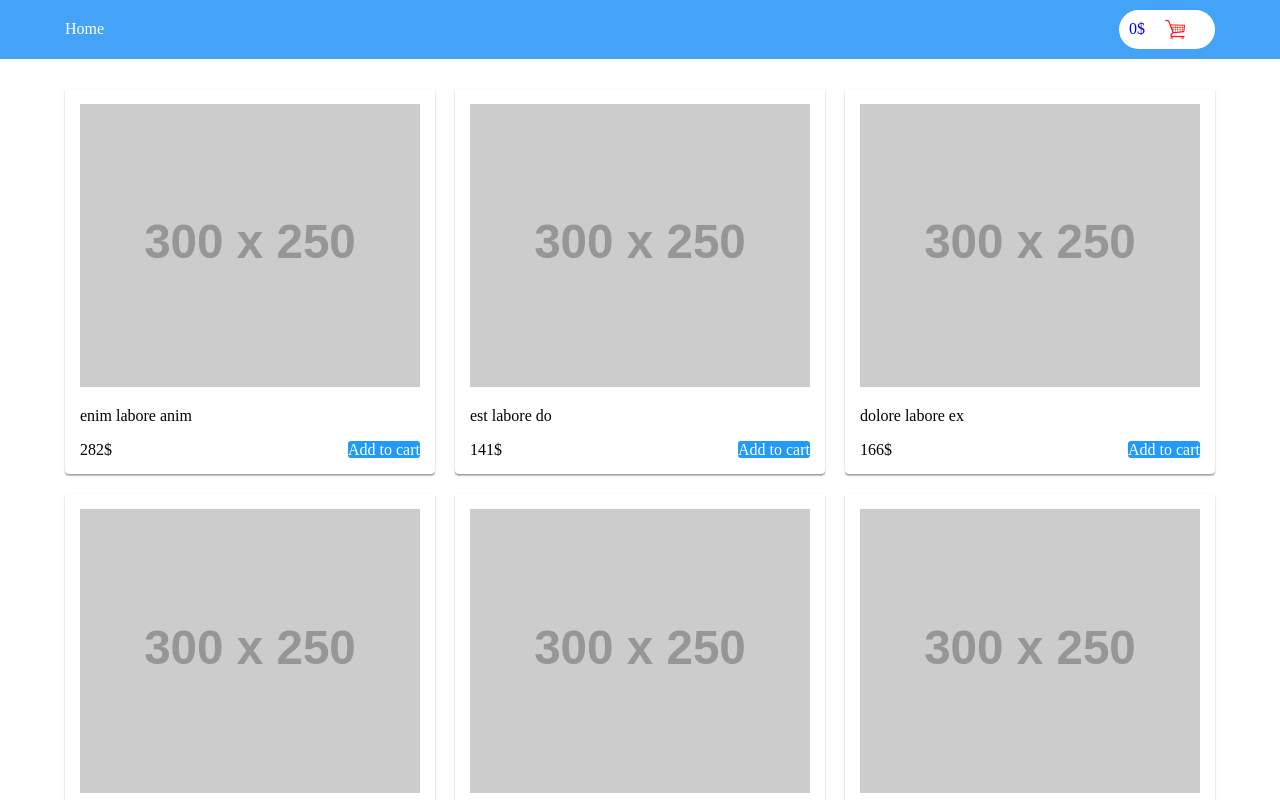
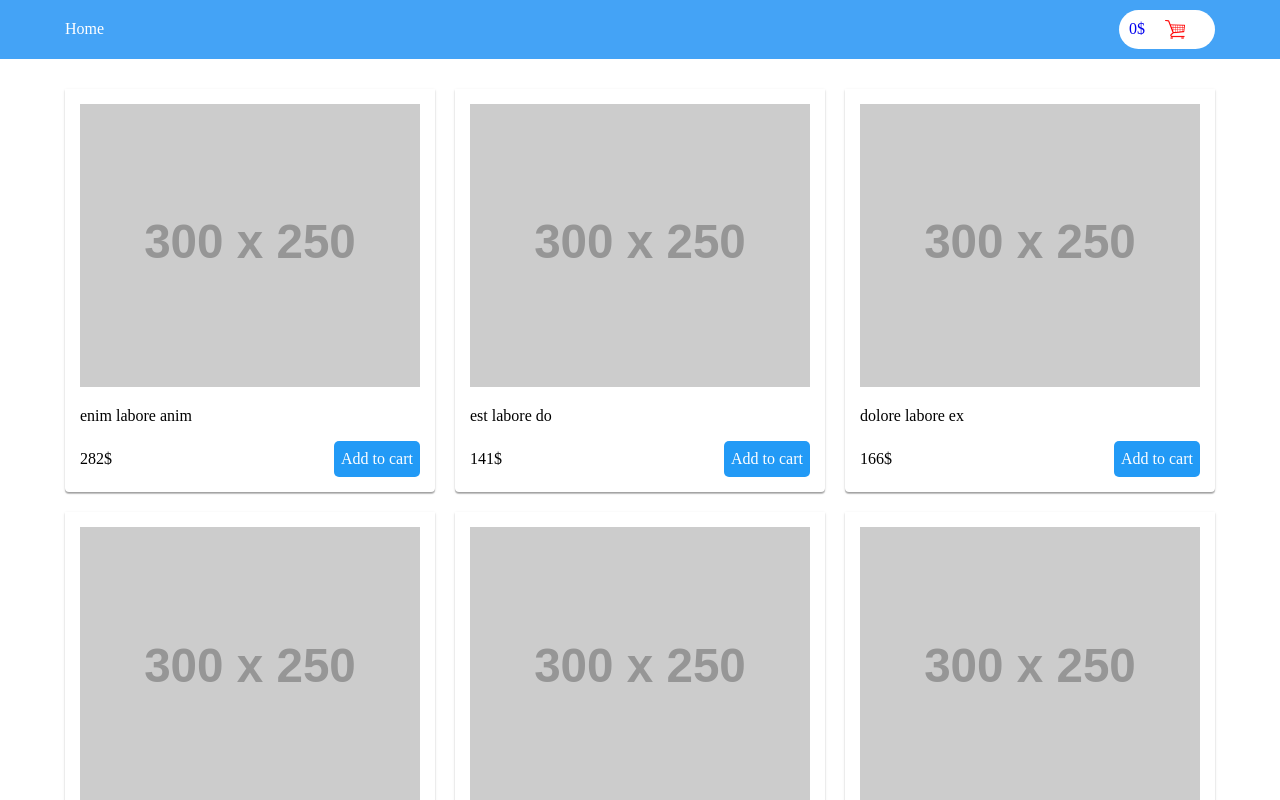
Before and after one commit to Rolandsonn/hw6, a React (Vite) app: page / in a window 1280 px wide. Shown: the top 800 px of the page. Built offline with nearby package versions, Linux system fonts and the light colour scheme.

Commit message:
hw6 added remove item button

```diff
--- a/src/components/goods/GoodsItem/GoodsItem.jsx
+++ b/src/components/goods/GoodsItem/GoodsItem.jsx
@@ -30,9 +30,9 @@ const GoodsItem = ({ picture, price, name, id, color, category }) => {
           <span>{price}$</span>
 
           <div className={styles.inner}>
-            {count ? <span className={styles.count}>{count}</span> : ""}
             <span className={styles.btn} onClick={onClickAdd}>
               Add to cart
+              {count ? <span className={styles.count}>{count}</span> : ""}
             </span>
           </div>
         </div>
--- a/src/components/goods/GoodsItem/GoodsItem.module.css
+++ b/src/components/goods/GoodsItem/GoodsItem.module.css
@@ -28,9 +28,13 @@
   border-radius: 50%;
 }
 .btn {
+  display: flex;
+  align-items: center;
+  gap: 10px;
+  padding: 3px 7px;
   height: 30px;
   border: none;
-  border-radius: 3px;
+  border-radius: 5px;
   cursor: pointer;
   background-color: #229af6;
   color: #fff;
```
